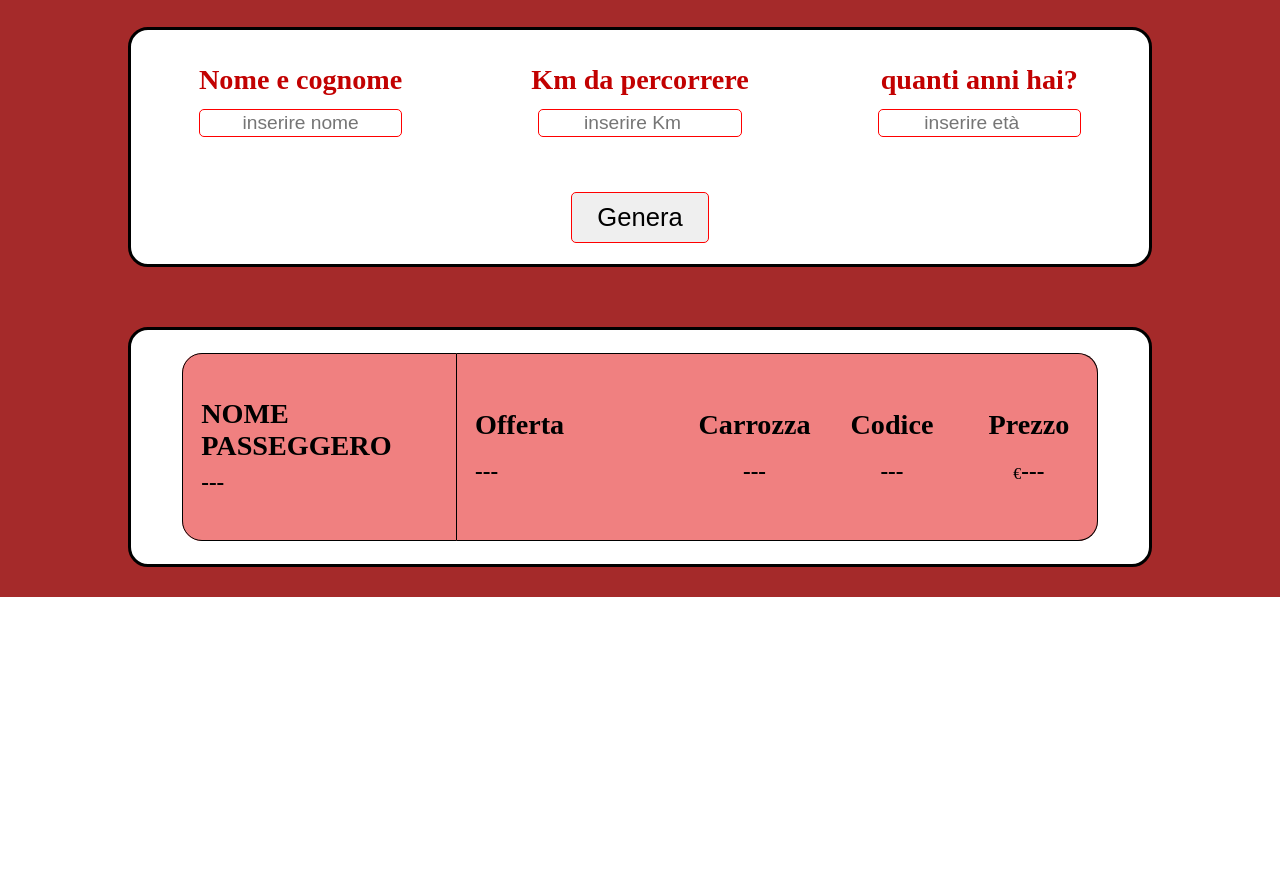
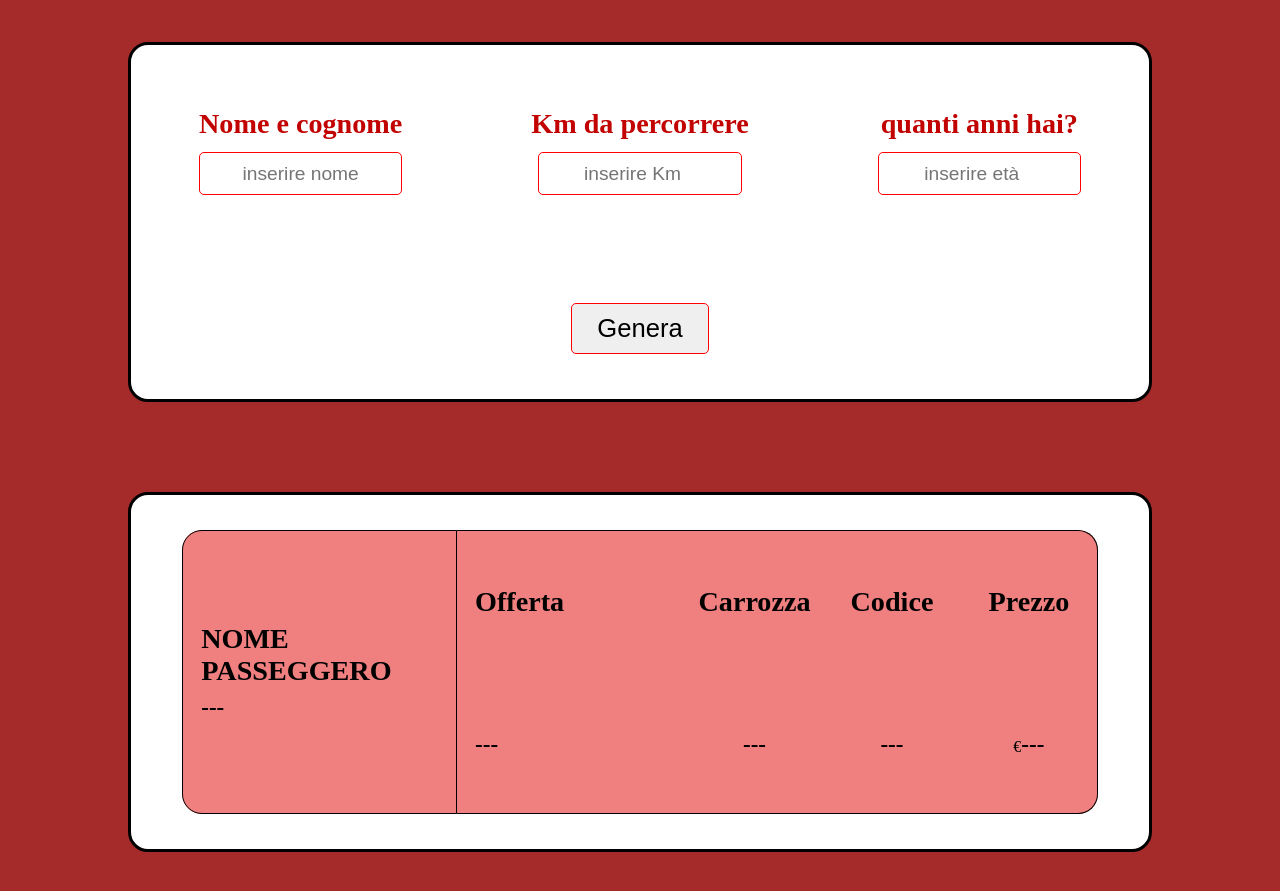
Before and after one commit to LorenzoAndreotti114/js-biglietto-treno-form, a plain HTML site: page index.html in a window 1280 px wide. Shown: the part 53-944 px from the top of the page. Before the commit the page ends 800 px from the top, so only its background shows below. Drawn offline with Linux system fonts and the light colour scheme.

Commit message:
bug fixing

```diff
--- a/css/style.css
+++ b/css/style.css
@@ -57,7 +57,7 @@ h3 {
     align-items: center;
     background-color:brown;
     width: 100%;
-    height: 600px;
+    height: 900px;
 }
 
 /* MAIN TOP */
```
